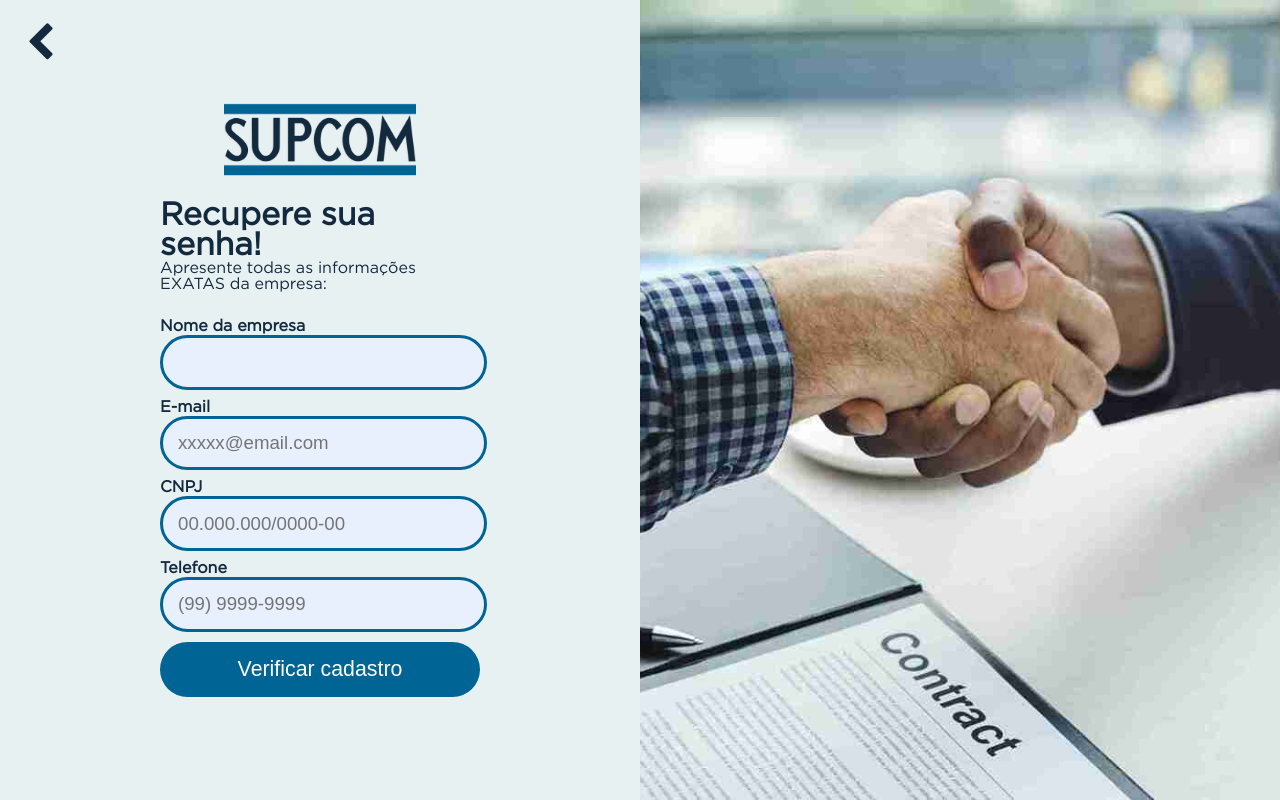
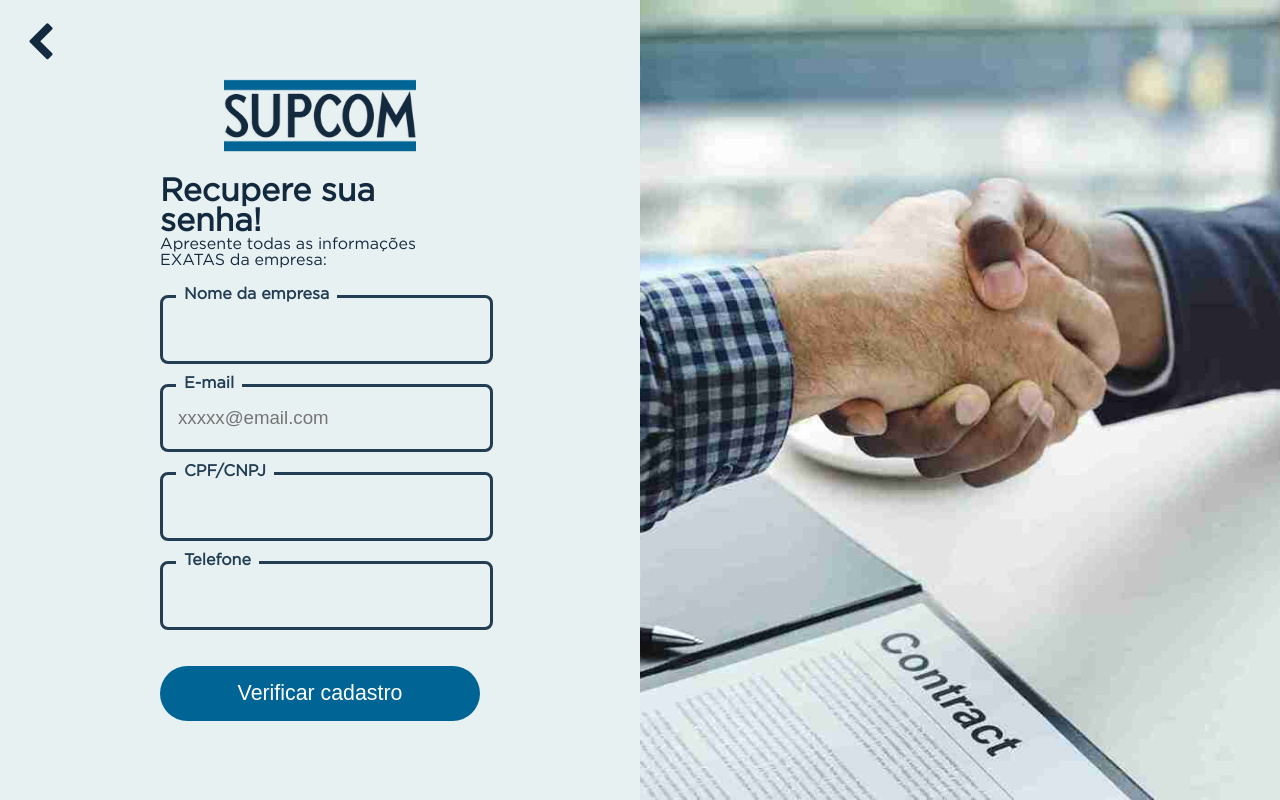
Before and after one commit to rafaelsantosmp4/Supcom, a PHP site: page /iforgot/ in a window 1280 px wide. Run offline with PHP 8.4, Linux system fonts and the light colour scheme; some libraries are stand-ins or nearby versions.

Commit message:
OthersInputsAjuste

```diff
--- a/contact/index.php
+++ b/contact/index.php
@@ -174,7 +174,7 @@
                                 <label for="message" class="contact__label">Mensagem</label>
                             </div>
 
-                            <button type="submit" class="contact__send">Enviar mensagem</button>
+                            <button type="submit" class="submit-button">Enviar mensagem</button>
 
                             <div id="result"></div>
 
--- a/css/style.css
+++ b/css/style.css
@@ -114,17 +114,12 @@
   margin-bottom: 10px;
 }
 #datas input, #datas select {
-  width: 95%;
+  width: 90%;
   height: 35pt;
-  border-radius: 50px;
-  border: 3px solid #006494;
   padding-left: 15px;
 
   font-family: Arial, sans-serif;
   font-size: 14pt;
-  color: #333;
-  margin-bottom: 10px;
-  background-color: light-dark(rgb(232, 240, 254), rgba(70, 90, 126, 0.4));
 }
 #datas select {
   width: 100%;
--- a/iforgot/index.php
+++ b/iforgot/index.php
@@ -43,14 +43,33 @@
     <script src="https://code.jquery.com/jquery-3.6.0.min.js"></script>
     <script src="https://cdnjs.cloudflare.com/ajax/libs/jquery.mask/1.14.16/jquery.mask.min.js"></script>
     <script>
-        window.addEventListener('load', function() {
-            document.querySelector('.loader-container').style.display = 'none';
-            document.body.style.pointerEvents = 'inherit';
-        });
+        $(document).ready(function() {
+            var behavior = function (val) {
+                return val.replace(/\D/g, '').length === 11 ? '(00) 00000-0000' : '(00) 0000-00009';
+            },
+            options = {
+                onKeyPress: function (val, e, field, options) {
+                    field.mask(behavior.apply({}, arguments), options);
+                }
+            };
+            $('#tel').mask(behavior, options);
 
-        $(document).ready(function() {
-            $('#cnpj').mask('00.000.000/0000-00');
-            $('#tel').mask('(00) 0000-0000');
+            var options = {
+                onKeyPress: function (cpf, ev, el, op) {
+                    var masks = ['000.000.000-000', '00.000.000/0000-00'];
+                    $('#doc_serial').mask((cpf.length > 14) ? masks[1] : masks[0], op);
+                }
+            }
+            $('#doc_serial').length > 11 ? $('#doc_serial').mask('00.000.000/0000-00', options) : $('#doc_serial').mask('000.000.000-00#', options);
+
+            $('#doc_serial').on('input', function() {
+                var cnpjValue = $(this).val();
+                if (cnpjValue.length > 14) {
+                    $('label[for="doc_serial"]').text('CNPJ');
+                } else {
+                    $('label[for="doc_serial"]').text('CPF');
+                }
+            });
 
             var check = function() {
                 var modeClass = $('#left').hasClass('dark-mode') ? 'error' : '';
@@ -62,6 +81,11 @@
             };
             $('#password, #checkpassword').on('input', check);
         });
+
+        window.addEventListener('load', function() {
+            document.querySelector('.loader-container').style.display = 'none';
+            document.body.style.pointerEvents = 'inherit';
+        });
     </script>
 
     <div id="left" class="login <?php echo $themeClass; ?>">
@@ -70,22 +94,39 @@
             <h1>Recupere sua senha!</h1>
             <p>Apresente todas as informações EXATAS da empresa:</p>
 
-            <div id="datas">
-                <label for="nome">Nome da empresa</label>
-                <input type="text" name="nome" id="nome" required/>
+            <div id="datas" class='grid <?php echo $themeClass; ?>' style="width: 100%;">
+                <div class="contact__box contact__area">
+                    <label for="nome" class="contact__label">Nome da empresa</label>
+                    <input type="text" name="nome" id="nome" class="contact__input" required />
+                </div>
 
-                <label for="email">E-mail</label>
-                <input type="email" name="email" id="email" placeholder="xxxxx@email.com" required/>
+                <div class="contact__box contact__area">
+                    <label for="email" class="contact__label">E-mail</label>
+                    <input type="email" name="email" id="email" placeholder="xxxxx@email.com" class="contact__input" required />
+                </div>
 
-                <label for="cnpj">CNPJ</label>
-                <input type="text" name="cnpj" id="cnpj" placeholder="00.000.000/0000-00" maxlength="18" required/>
+                <div class="contact__box contact__area">
+                    <label for="doc_serial" class="contact__label">CPF/CNPJ</label>
+                    <input type="text" name="doc_serial" id="doc_serial" maxlength="18" class="contact__input" required />
+                </div>
 
-                <label for="tel">Telefone</label>
-                <input type="text" name="tel" id="tel" placeholder="(99) 9999-9999" maxlength="14" required/>
+                <div class="contact__box contact__area">
+                    <label for="tel" class="contact__label">Telefone</label>
+                    <input type="text" class="tel contact__input" name="tel" id="tel" maxlength="15" required />
+                </div><br>
             </div>
 
             <button type="submit" class="submit-button">Verificar cadastro</button>
         </form>
+
+        <style>
+            .contact__area {
+                height: auto;
+            }
+            .grid {
+                gap: 20px;
+            }
+        </style>
     </div>
 
     <?php
@@ -98,15 +139,15 @@
         if ($_SERVER['REQUEST_METHOD'] === 'POST') {
             $nome = $_POST['nome'];
             $email = $_POST['email'];
-            $cnpj = $_POST['cnpj'];
+            $doc_serial = $_POST['doc_serial'];
             $telefone = $_POST['tel'];
 
             $nome = mysqli_real_escape_string($db->con, $nome);
             $email = mysqli_real_escape_string($db->con, $email);
-            $cnpj = mysqli_real_escape_string($db->con, $cnpj);
+            $doc_serial = mysqli_real_escape_string($db->con, $doc_serial);
             $telefone = mysqli_real_escape_string($db->con, $telefone);
 
-            $query = "SELECT * FROM usuarios WHERE nome = '$nome' AND email = '$email' AND cnpj = '$cnpj' AND telefone = '$telefone'";
+            $query = "SELECT * FROM usuarios WHERE nome = '$nome' AND email = '$email' AND doc_serial = '$doc_serial' AND telefone = '$telefone'";
             $result = mysqli_query($db->con, $query);
 
             if ($result && mysqli_num_rows($result) > 0) {
--- a/upload/index.php
+++ b/upload/index.php
@@ -235,7 +235,7 @@
                         </style>
                     </div>
                 </center>
-                <div style="display: flex; justify-content: center; flex-direction: row-reverse;" class='grid <?php echo $themeClass; ?>'><button id="submitButtonnew" style="margin-bottom: 30px;" type="submit" class="contact__send">Enviar</button>
+                <div style="display: flex; justify-content: center; flex-direction: row-reverse;" class='grid <?php echo $themeClass; ?>'><button id="submitButtonnew" style="margin-bottom: 30px;" type="submit" class="submit-button bio">Enviar</button>
             </form></div>
             <?php
                 if ($result && mysqli_num_rows($result) > 0) {
--- a/upload/update.php
+++ b/upload/update.php
@@ -276,7 +276,7 @@
                             }
                         }
                     ?>
-                <div style="display: flex; justify-content: center; flex-direction: row-reverse;" class='grid <?php echo $themeClass; ?>'><button id="submitButtonnew" style="margin-bottom: 30px;" type="submit" class="contact__send">Enviar</button>
+                <div style="display: flex; justify-content: center; flex-direction: row-reverse;" class='grid <?php echo $themeClass; ?>'><button id="submitButtonnew" style="margin-bottom: 30px;" type="submit" class="submit-button bio">Enviar</button>
             </form>
                 <form id="excluirprod" action="excluir_prod.php" method="POST">
                     <input type="hidden" name="id_produto_hidden" value="<?php echo $id_produto; ?>">
```
Also changed, not shown: other parts of css/style.css (+5 -17 lines), iforgot/redefinir.php (+19 -5 lines), login/index.php (+21 -8 lines), profile/index.php (+19 -3 lines), signup/index.php (+42 -18 lines).
